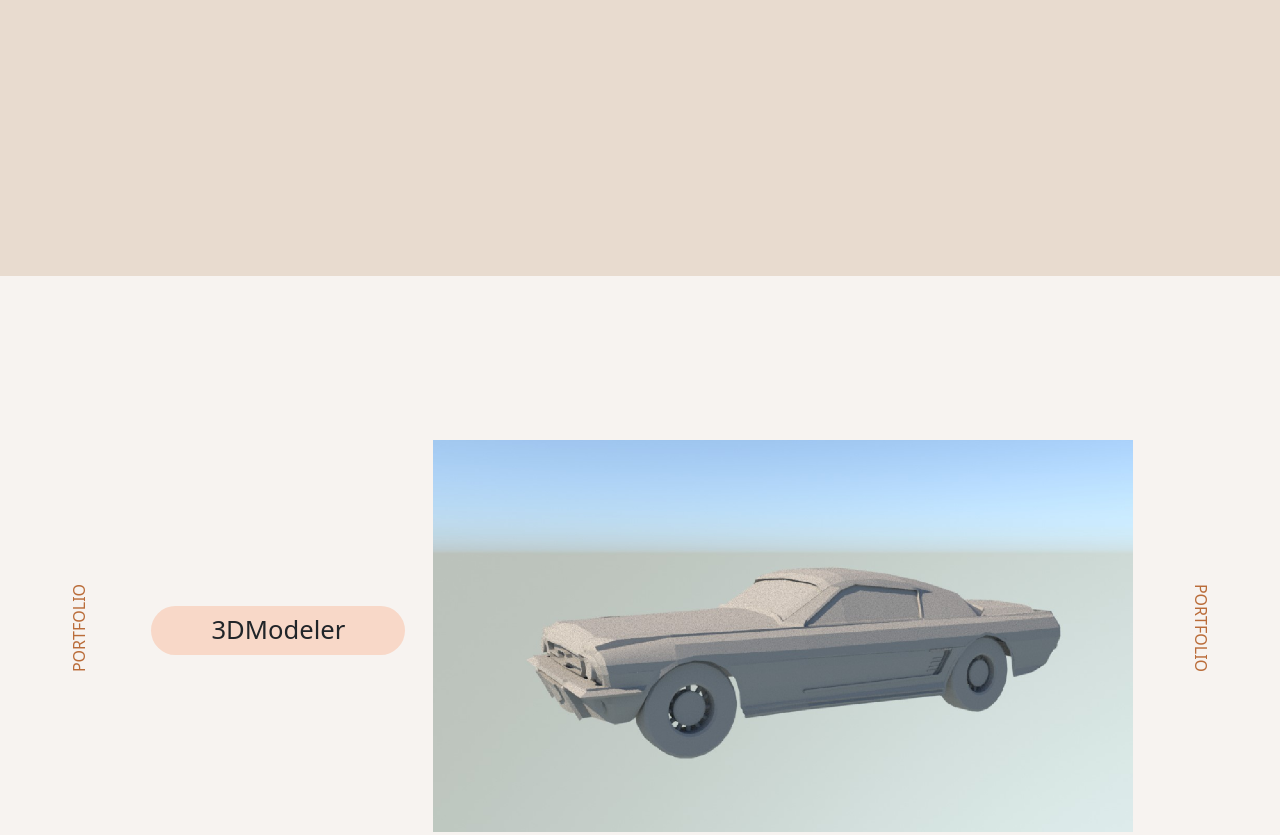
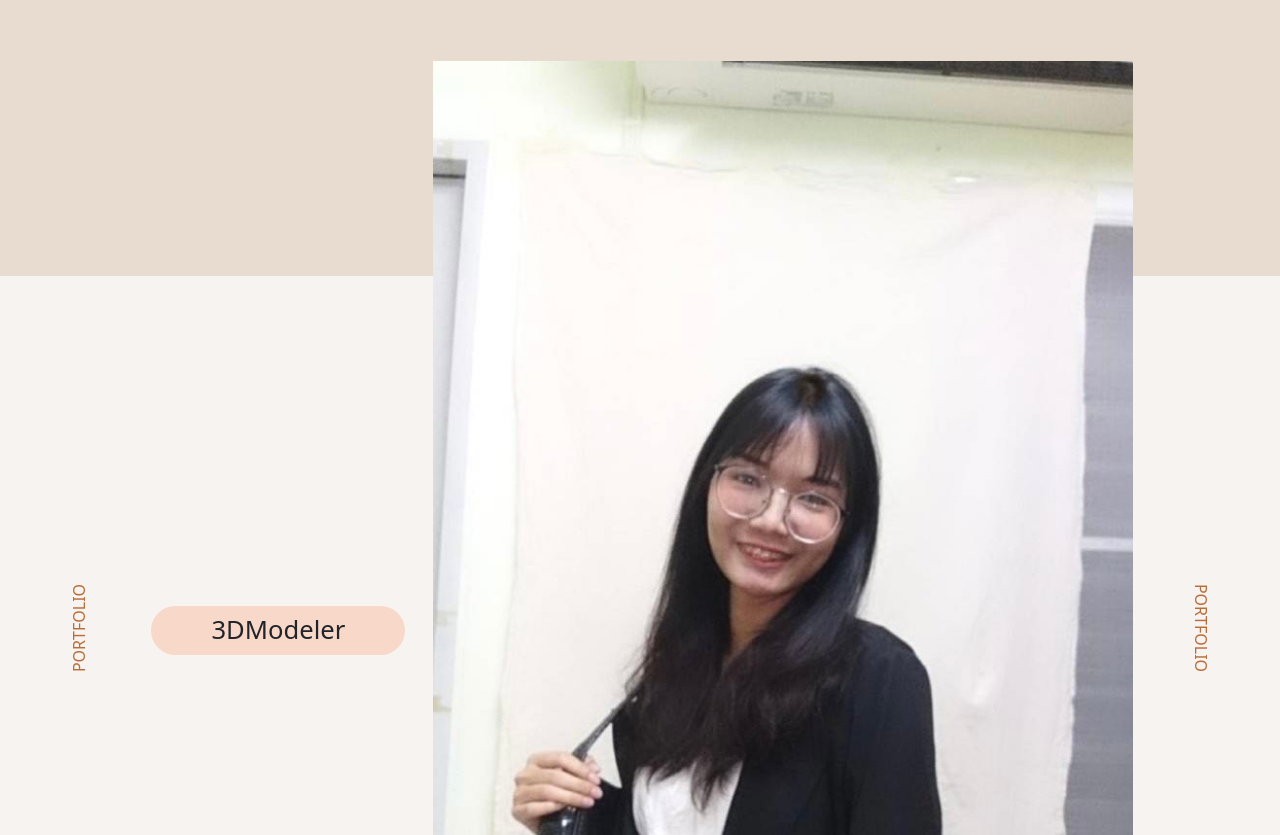
Before and after one commit to Phatjira/webportfolio, a plain HTML site: page index.html in a window 1280 px wide. Shown: the part 1016-1851 px from the top of the page. Drawn offline with Linux system fonts and the light colour scheme.

Commit message:
Update index.html

```diff
--- a/index.html
+++ b/index.html
@@ -95,7 +95,7 @@
           </ul>
       </div>
       <div>
-          <img class="img-fluid" src="img/car3.jpg" width="700" alt="...">
+          <img class="img-fluid" src="img/im.jpg" width="700" alt="...">
       </div>
         <div class="ct-24">
             <p>PORTFOLIO</p>
```
